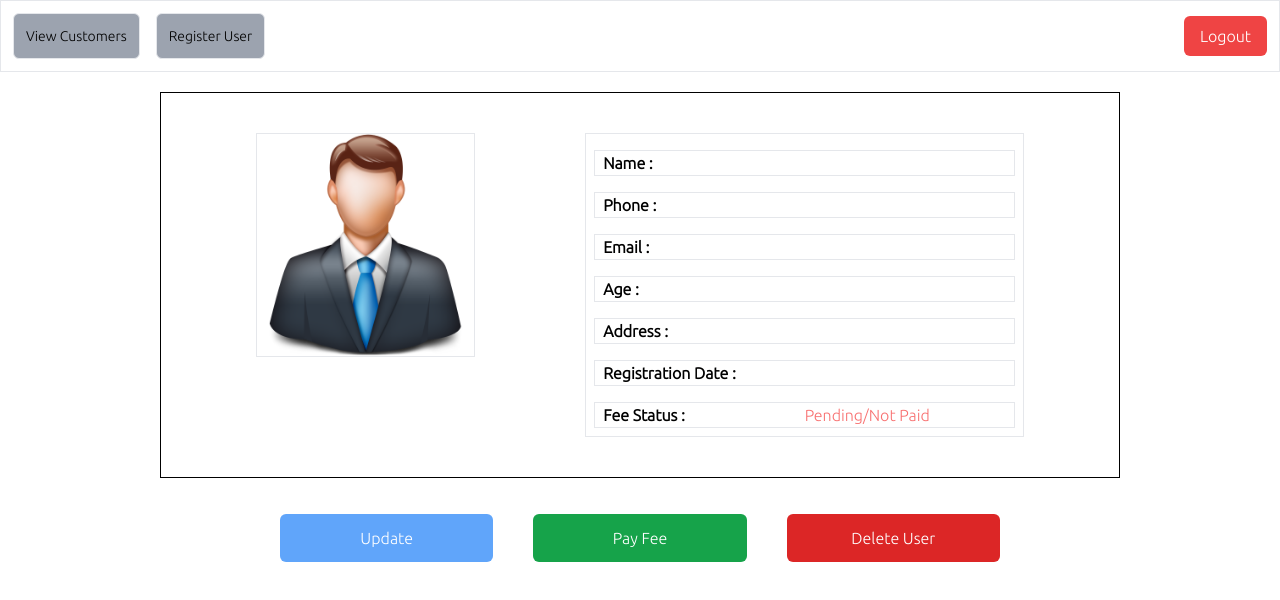
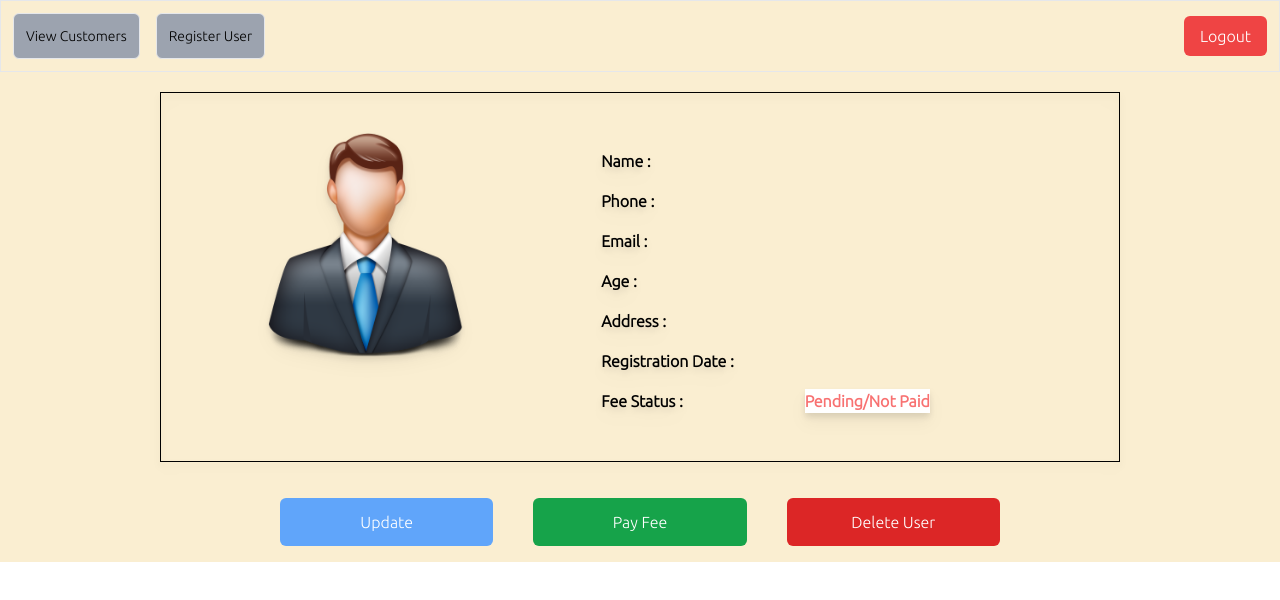
Before and after one commit to ShivamSoni13/Library_Management, a React (Vite) app in the folder client/my-project/: page /identity/1 in a window 1280 px wide. Shown: the top 600 px of the page. Built offline with nearby package versions, Linux system fonts and the light colour scheme; no server answers.

Commit message:
stylling/Ui Improved

```diff
--- a/client/my-project/src/components/CustomerCard.jsx
+++ b/client/my-project/src/components/CustomerCard.jsx
@@ -14,10 +14,10 @@ function CustomerCard({name,phone,feeStatus,id}) {
     // }
   return (
     <div>
-        <div onClick={()=>(navigate("/identity/"+id))} className={`${feeStatus?'bg-green-300':'bg-red-400'} flex  border-2 justify-around py-2 rounded-md sm:mx-2 sm:my-2 cursor-pointer`}>
-            <AccountCircleIcon/>
-            <span>{name}</span>
-            <span>{phone}</span>
+        <div onClick={()=>(navigate("/identity/"+id))} className={`${feeStatus?'bg-green-300':'bg-red-400'} flex  py-2 rounded-sm sm:mx-2 sm:my-2 cursor-pointer my-1 mx-1`}>
+            <AccountCircleIcon className='flex-1' />
+            <span className='flex-1'>{name}</span>
+            <span className='flex-1'>{phone}</span>
         </div>
     </div>
   )
--- a/client/my-project/src/pages/Customers.jsx
+++ b/client/my-project/src/pages/Customers.jsx
@@ -10,7 +10,7 @@ import Navbar from '../components/Navbar';
 function Customers() {
 
     //const[customers,setCustomers]=useState([]);
-    const {customers,setCustomers}=useContext(UserContext);
+    const {customers,setCustomers,filter}=useContext(UserContext);
     useEffect(()=>{
         const fetchData= async ()=>{
             const response= await userRequest.get("/user").then((prop)=>{
@@ -24,14 +24,14 @@ function Customers() {
     },[])
 
   return (
-    <div>
+    <div className='bg-khaki'>
       <div>
         <Navbar/>
       </div>
         <div>
             <SearchCustomer/>
         </div>
-            <header className='text-3xl text-center'>Customers</header>
+            <header className='text-3xl text-center my-5 sm:my-0 sm:pt-3'>Customers</header>
         <div>
             <Customer key={customers._id}
              name={customers.username}
--- a/client/my-project/src/pages/IdentificationPage.jsx
+++ b/client/my-project/src/pages/IdentificationPage.jsx
@@ -92,42 +92,42 @@ function IdentificationPage() {
   }, [customerId]);
 
   return (
-    <div>
+    <div className='bg-khaki'>
       <div>
         <Navbar/>
       </div>
-      <div className='border border-black flex flex-col sm:flex sm:flex-row sm:my-5 sm:mx-40 sm:p-10 sm:justify-around'>
-        <div className='sm:w-1/4 border flex justify-center items-center w-full sm:h-56'>
+      <div className='border sm:drop-shadow-lg  border-black flex flex-col sm:flex sm:flex-row sm:my-5 sm:mx-40 sm:p-10 sm:justify-around'>
+        <div className='sm:w-1/4  flex justify-center items-center w-full sm:h-56'>
           <img className='sm:h-full w-1/2 sm:w-full' src={imgIcon} alt="imageIcon" />
         </div>
-        <div className='sm:w-1/2 border sm:flex sm:flex-col sm:items-center sm:p-2 sm:h-fit cursor-pointer'>
-          <div className='sm:flex border sm:w-full my-2'>
+        <div className='sm:w-1/2  sm:flex sm:flex-col sm:items-center sm:p-2 sm:h-fit cursor-pointer'>
+          <div className='sm:flex  sm:w-full my-2'>
             <label className='font-bold w-1/2 flex justify-start sm:pl-2'>Name :</label>
             <span>{identity.username}</span>
           </div>
-          <div className='sm:flex border sm:w-full my-2'>
+          <div className='sm:flex  sm:w-full my-2'>
             <label className='font-bold w-1/2 flex justify-start sm:pl-2'>Phone :</label>
             <span>{identity.phone}</span>
           </div>
-          <div className='sm:flex border sm:w-full my-2'>
+          <div className='sm:flex  sm:w-full my-2'>
             <label className='font-bold w-1/2 flex justify-start sm:pl-2'>Email :</label>
             <span>{identity.email}</span>
           </div>
-          <div className='sm:flex border sm:w-full my-2'>
+          <div className='sm:flex  sm:w-full my-2'>
             <label className='font-bold w-1/2 flex justify-start sm:pl-2'>Age :</label>
             <span>{identity.age}</span>
           </div>
-          <div className='sm:flex border sm:w-full my-2'>
+          <div className='sm:flex  sm:w-full my-2'>
             <label className='font-bold w-1/2 flex justify-start sm:pl-2'>Address :</label>
             <span>{identity.address}</span>
           </div>
-          <div className='sm:flex border sm:w-full my-2'>
+          <div className='sm:flex  sm:w-full my-2'>
             <label className='font-bold w-1/2 flex justify-start sm:pl-2'>Registration Date :</label>
             <span>{identity.updatedAt}</span>
           </div>
-          <div className='sm:flex border sm:w-full mt-2'>
+          <div className='sm:flex  sm:w-full mt-2 '>
             <label className='font-bold w-1/2 flex justify-start sm:pl-2'>Fee Status :</label>
-            <span className={`${identity.feeStatus ? 'text-green-400' : 'text-red-400'}`}>
+            <span className={`${identity.feeStatus ? 'text-green-400' : 'text-red-400'} bg-white font-bold`}>
               {identity.feeStatus ? "Paid" : "Pending/Not Paid"}
             </span>
           </div>
--- a/client/my-project/src/pages/RegisterUser.jsx
+++ b/client/my-project/src/pages/RegisterUser.jsx
@@ -67,18 +67,20 @@ const RegisterUser = () => {
   };
 
   return (
-    <div className='h-full bg-slate-200 sm:py-4'>
+    <div className='bg-khaki'>
       <div>
         <Navbar/>
       </div>
-      <header className='text-center text-3xl sm:text-6xl my-5'>Register a New Customer</header>
+
+       <div className='  sm:h-screen  sm:flex sm:justify-center sm:items-center'>
 
       <form
-
-        className='border-2 border-yellow-300 px-3 sm:px-2 bg-white flex flex-col sm:w-1/3 w-full mx-auto sm:mt-10 py-5 sm:py-10 sm:rounded-md z-10 '
+        className=' bg-slate-50 flex flex-col sm:w-3/5 w-full mx-auto sm:mt-10 sm:drop-shadow-lg sm:blur-none shadow-black  sm:rounded-md z-10 sm:h-3/4 '
       >
-        {formFields.map((field) => (
-          <div key={field.name} className='sm:border-none my-2 flex flex-col sm:flex sm:flex-row'>
+      <header className='text-center text-3xl sm:text-5xl py-3 bg-navy text-orange-600 sm:rounded-t-md'>Register a New Customer</header>
+        <div className='sm:my-3 sm:px-10 px-5'>
+          {formFields.map((field) => (
+          <div key={field.name} className='sm:border-none my-2 flex flex-col sm:flex sm:flex-row '>
             <label
               htmlFor={field.name}
               className='sm:flex w-1/5 sm:items-center sm:justify-start text-xs sm:text-lg'
@@ -88,20 +90,23 @@ const RegisterUser = () => {
             <input
               type={field.type}
               name={field.name}
-              className='border sm:w-full p-1 rounded-md sm:rounded-none'
+              className='border sm:w-full p-1 rounded-md sm:rounded-sm'
               placeholder={field.placeholder}
               value={formData[field.name]}
               onChange={handleChange}
             />
           </div>
         ))}
+        </div>
 
-        <div className='flex justify-center py-2'>
-          <button className='border bg-yellow-300 text-white p-2 w-1/3 rounded-md sm:w-28' type='submit' onClick={handleSubmit}>
+        <div className='flex justify-center py-2  sm:mt-5'>
+          <button className='border bg-navy text-orange-600 p-2 w-1/3 rounded-md sm:w-28' type='submit' onClick={handleSubmit}>
             Register
           </button>
         </div>
       </form>
+             </div>
+
 
       <ToastContainer position="bottom-right" autoClose={3000} />
     </div>
--- a/client/my-project/src/pages/UpdateDetails.jsx
+++ b/client/my-project/src/pages/UpdateDetails.jsx
@@ -20,9 +20,9 @@ function UpdateDetails({ onUpdate }) {
   };
 
   return (
-    <div className="bg-gray-100 p-4 rounded-md shadow-md mt-4">
-      <h2 className="text-2xl font-semibold mb-4">Update User Details</h2>
-      <form onSubmit={handleSubmit}>
+    <div className="bg-khaki p-4 rounded-md shadow-md mt-4">
+      <h2 className="text-2xl font-semibold mb-4 text-center ">Update User Details</h2>
+      <form onSubmit={handleSubmit} className='sm:px-5'>
         <div className="mb-4">
           <label className="block text-sm font-medium text-gray-600">Username:</label>
           <input
```
